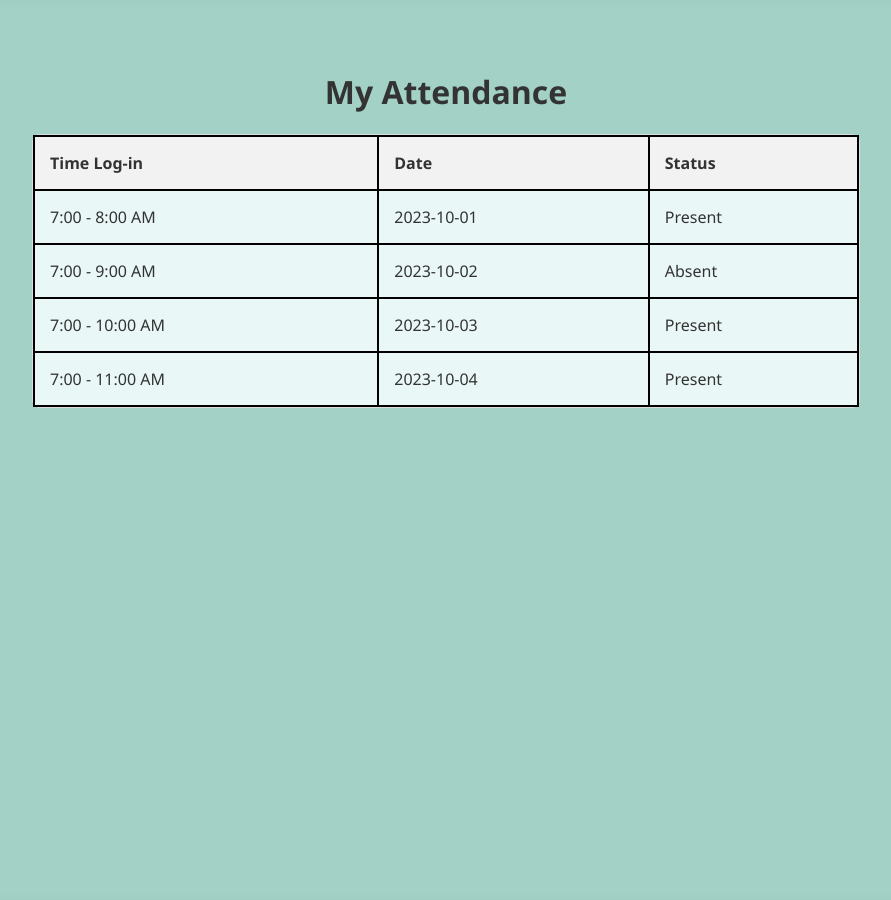
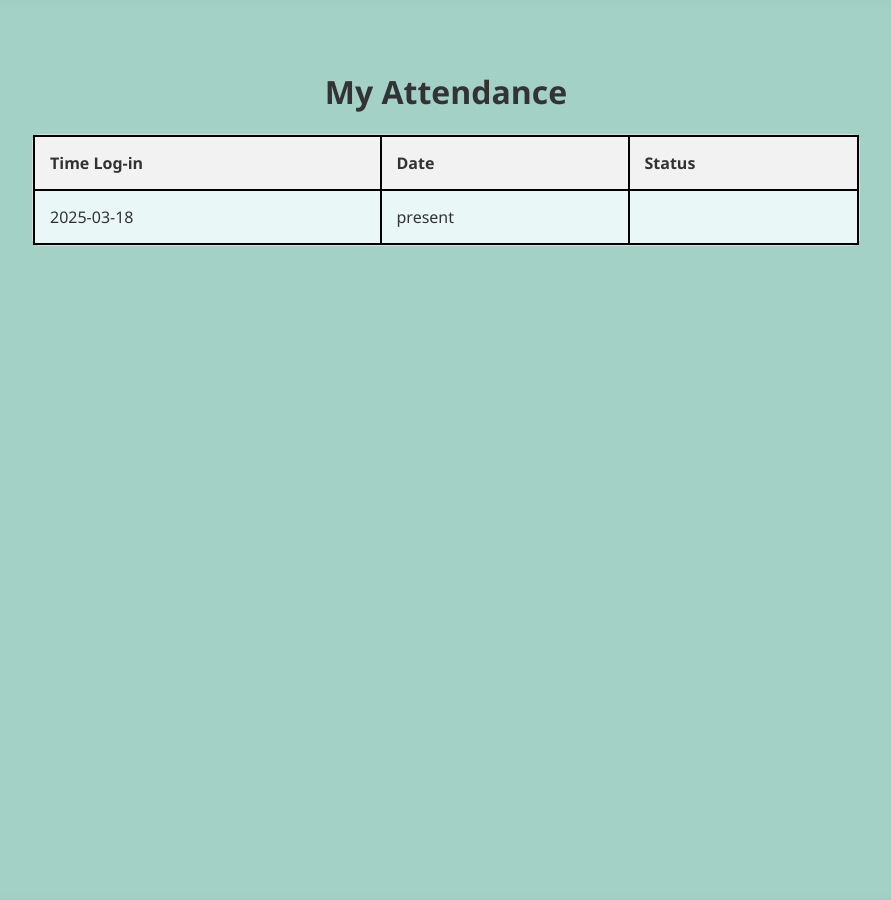
Before and after one commit to nachaley28/SystemNiLloyd, a Flask app: page /attendance in a window 1280 px wide. Shown: the part 70-970 px from the top of the page, without its empty margins (194-1085 px from the left). Run offline with Flask 3, Linux system fonts and the light colour scheme; a user stored in the database is signed in; data comes from the database, SQL or seed files in the repository; some libraries are stand-ins or nearby versions.

Commit message:
Fixed Attendance,Created Reports

```diff
--- a/CAPSTONE1_FINAL-main/capstone1/MITSCOOP-main/LLOYD/main.py
+++ b/CAPSTONE1_FINAL-main/capstone1/MITSCOOP-main/LLOYD/main.py
@@ -15,6 +15,8 @@
 app.config['MYSQL_USER'] = 'root'
 app.config['MYSQL_PASSWORD'] = ''
 app.config['MYSQL_DB'] = 'mitscoop'
+app.config['MYSQL_UNIX_SOCKET'] = '/opt/lampp/var/mysql/mysql.sock'
+
 
 mysql = MySQL(app)
 
@@ -168,8 +170,8 @@
 
     return render_template('check.html', reports=reports)
 
-@app.route('/view/<report_id>')
-def view_image(report_id):
+@app.route('/view/<int:report_id>')
+def view(report_id):
 
     cursor = mysql.connection.cursor()
     cursor.execute("SELECT image FROM report WHERE report_id = %s", (report_id,))
@@ -217,11 +219,17 @@
 
 @app.route('/attendance')
 def attendance():
-    return render_template('attendance.html')
+    cursor = mysql.connection.cursor()
+    cursor.execute("SELECT * FROM attendance WHERE user_id = %s", (session['user_id'],))
+    attendance = cursor.fetchall()
+    return render_template('attendance.html',attendance=attendance)
 
 @app.route('/list_report')
 def list_report():
-    return render_template('list_report.html')
+    cursor = mysql.connection.cursor()
+    cursor.execute("SELECT * FROM report")
+    report = cursor.fetchall()
+    return render_template('list_report.html',report=report)
 
 @app.route('/check_attendance', methods=['GET', 'POST'])
 def check_attendance():
--- a/CAPSTONE1_FINAL-main/capstone1/MITSCOOP-main/LLOYD/templates/attendance.html
+++ b/CAPSTONE1_FINAL-main/capstone1/MITSCOOP-main/LLOYD/templates/attendance.html
@@ -207,26 +207,13 @@
                     </tr>
                 </thead>
                 <tbody>
+                    {% for attendancee in attendance %}
                     <tr>
-                        <td>7:00 - 8:00 AM</td>
-                        <td>2023-10-01</td>
-                        <td>Present</td>
+                        <td>{{ attendancee[1]}}</td>
+                        <td>{{ attendancee[2]}}</td>
+                        <td>{{ attendancee[3]}}</td>
                     </tr>
-                    <tr>
-                        <td>7:00 - 9:00 AM</td>
-                        <td>2023-10-02</td>
-                        <td>Absent</td>
-                    </tr>
-                    <tr>
-                        <td>7:00 - 10:00 AM</td>
-                        <td>2023-10-03</td>
-                        <td>Present</td>
-                    </tr>
-                    <tr>
-                        <td>7:00 - 11:00 AM</td>
-                        <td>2023-10-04</td>
-                        <td>Present</td>
-                    </tr>
+                    {% endfor %}
 
                 </tbody>
             </table>
```
Also changed, not shown: CAPSTONE1_FINAL-main/capstone1/MITSCOOP-main/LLOYD/templates/list_report.html (+7 -8 lines).
